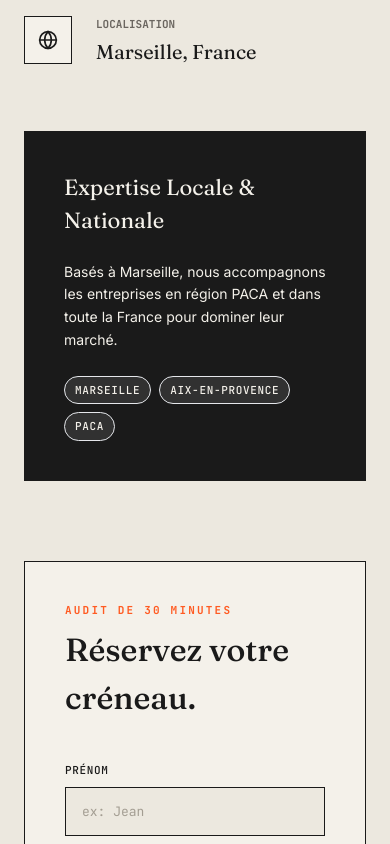
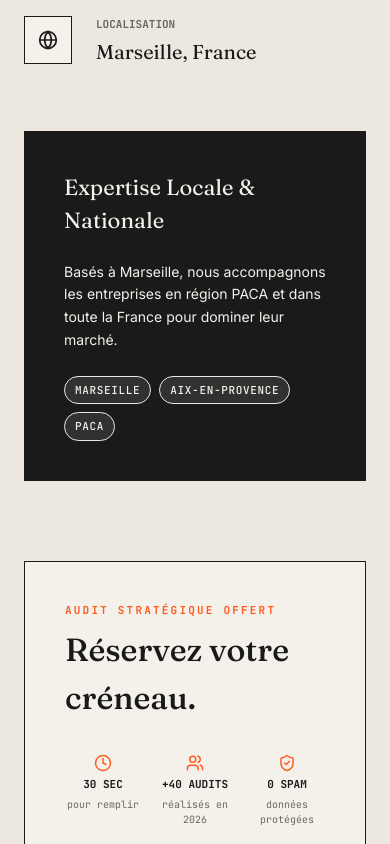
Before and after one commit to Jimmyjoe13/Nana-intelligence, a Next.js app: page /contact in a window 390 px wide. Shown: the part 1156-2000 px from the top of the page. Built offline with nearby package versions, Linux system fonts and the light colour scheme; no server answers.

Commit message:
feat(seo): optimise title tags, meta descriptions, formulaire contact et trailing slash - P0#1: Title/meta des 5 pages locales avec CTA et USP - P0#2: Refonte formulaire (reassurance, temoignage, CTA) - P0#3: trailingSlash true et canonical URLs

```diff
--- a/next.config.mjs
+++ b/next.config.mjs
@@ -1,6 +1,7 @@
 /** @type {import('next').NextConfig} */
 const nextConfig = {
   output: 'export',
+  trailingSlash: true,
   images: {
     unoptimized: true,
   },
--- a/src/app/agence-lead-generation/[slug]/page.tsx
+++ b/src/app/agence-lead-generation/[slug]/page.tsx
@@ -21,7 +21,7 @@ export async function generateMetadata({ params }: Props): Promise<Metadata> {
   return {
     title: data.metaTitle,
     description: data.metaDescription,
-    alternates: { canonical: `/agence-lead-generation/${params.slug}` },
+    alternates: { canonical: `/agence-lead-generation/${params.slug}/` },
   };
 }
 
--- a/src/app/agence-lead-generation/page.tsx
+++ b/src/app/agence-lead-generation/page.tsx
@@ -9,9 +9,9 @@ import { ArrowRight, MapPin, Sparkles } from "lucide-react";
 import Link from "next/link";
 
 export const metadata: Metadata = {
-  alternates: { canonical: "/agence-lead-generation" },
-  title: "Nos Agences de Prospection B2B | Nana Intelligence",
-  description: "Agences de prospection B2B à Marseille, Aix, Toulon & Nice. Générez un flux de RDV qualifiés en région PACA. Demandez votre audit de 30 min offert.",
+  alternates: { canonical: "/agence-lead-generation/" },
+  title: "Agences Prospection B2B en PACA — Marseille, Nice, Aix, Toulon | Audit Gratuit",
+  description: "Réseau d'agences de prospection commerciale B2B en région PACA. Cold Emailing, Scraping & Automatisation Sales pour générer vos RDV qualifiés. Résultats en 15 jours — Audit stratégique 30 min offert.",
   keywords: [
     "agence prospection commerciale b2b marseille",
     "agence prospection commerciale b2b aix en provence",
--- a/src/app/contact/ContactForm.tsx
+++ b/src/app/contact/ContactForm.tsx
@@ -4,7 +4,7 @@ import React, { useState } from "react";
 import { Button } from "@/components/ui/Button";
 import { Box } from "@/components/ui/Box";
 import { Field } from "@/components/ui/Field";
-import { ArrowRight } from "lucide-react";
+import { ArrowRight, Clock, ShieldCheck, Users } from "lucide-react";
 import { trackEvent } from "@/lib/utils";
 
 const LEAD_WEBHOOK_URL =
@@ -50,12 +50,41 @@ export default function ContactForm() {
   };
 
   return (
-    <Box id="contact-form" className="bg-cream p-10 md:p-16 flex flex-col gap-10">
+    <Box id="contact-form" className="bg-cream p-10 md:p-16 flex flex-col gap-8">
       <div className="flex flex-col gap-2">
         <span className="font-mono text-[11px] text-orange uppercase tracking-[0.2em] font-bold">
-          Audit de 30 minutes
+          Audit stratégique offert
         </span>
         <h3 className="font-display text-[32px] font-medium">Réservez votre créneau.</h3>
+      </div>
+
+      {/* Réassurance — indicateurs de confiance */}
+      <div className="grid grid-cols-3 gap-4 border-b border-ink/10 pb-6">
+        <div className="flex flex-col items-center gap-1 text-center">
+          <Clock size={18} className="text-orange" />
+          <span className="font-mono text-[11px] font-bold text-ink uppercase">30 sec</span>
+          <span className="font-mono text-[10px] text-ink-3">pour remplir</span>
+        </div>
+        <div className="flex flex-col items-center gap-1 text-center">
+          <Users size={18} className="text-orange" />
+          <span className="font-mono text-[11px] font-bold text-ink uppercase">+40 audits</span>
+          <span className="font-mono text-[10px] text-ink-3">réalisés en 2026</span>
+        </div>
+        <div className="flex flex-col items-center gap-1 text-center">
+          <ShieldCheck size={18} className="text-orange" />
+          <span className="font-mono text-[11px] font-bold text-ink uppercase">0 spam</span>
+          <span className="font-mono text-[10px] text-ink-3">données protégées</span>
+        </div>
+      </div>
+
+      {/* Micro-témoignage */}
+      <div className="bg-cream-2 border-[1.5px] border-ink/10 px-6 py-4 flex flex-col gap-2">
+        <p className="font-sans text-[13px] text-ink-2 italic leading-relaxed">
+          &quot;En 3 semaines, Nana Intelligence nous a généré 12 RDV qualifiés avec des décideurs C-Level. Le ROI a été immédiat.&quot;
+        </p>
+        <span className="font-mono text-[10px] text-ink-3 uppercase font-bold">
+          — Directeur Commercial, PME Tech Marseille
+        </span>
       </div>
 
       <form className="grid grid-cols-1 md:grid-cols-2 gap-8" onSubmit={handleSubmit}>
@@ -69,24 +98,21 @@ export default function ContactForm() {
         </div>
         <div className="md:col-span-2 flex flex-col gap-4">
           <Button type="submit" variant="primary" size="lg" className="w-full" loading={status === "sending"} icon={<ArrowRight size={18} />} trackLabel="envoyer_demande_audit" sectionId="contact_form">
-            Obtenir mon audit gratuit 30 min
+            Recevoir mon audit gratuit
           </Button>
-          <p className="mt-4 text-[12px] text-ink-3 font-sans text-center">
-            Vos informations sont sécurisées et jamais partagées.
+          <p className="text-[12px] text-ink-3 font-sans text-center">
+            Zéro engagement · Réponse sous 24h · Données jamais partagées
           </p>
           {status === "success" && (
-            <p className="mt-6 text-[12px] font-mono uppercase text-center text-orange font-bold leading-relaxed">
+            <p className="mt-4 text-[12px] font-mono uppercase text-center text-orange font-bold leading-relaxed">
               Demande envoyée ✓ On revient vers vous sous 24h.
             </p>
           )}
           {status === "error" && (
-            <p className="mt-6 text-[12px] font-mono uppercase text-center text-error font-bold leading-relaxed">
+            <p className="mt-4 text-[12px] font-mono uppercase text-center text-error font-bold leading-relaxed">
               Une erreur est survenue. Écrivez-nous à contact@nana-intelligence.fr
             </p>
           )}
-          <p className="mt-6 text-[11px] text-ink-4 font-mono uppercase text-center leading-relaxed">
-            Zéro engagement. Uniquement de la valeur ajoutée.
-          </p>
         </div>
       </form>
     </Box>
--- a/src/app/contact/page.tsx
+++ b/src/app/contact/page.tsx
@@ -7,9 +7,9 @@ import { Mail, MessageSquare, Globe } from "lucide-react";
 import ContactForm from "./ContactForm";
 
 export const metadata: Metadata = {
-  alternates: { canonical: "/contact" },
-  title: "Contact & Audit Gratuit 30 min | Nana Intelligence",
-  description: "Demandez votre audit gratuit de 30 min avec nos experts B2B à Marseille. Discutons de votre stratégie Cold Emailing, Scraping & Sales.",
+  alternates: { canonical: "/contact/" },
+  title: "Audit Gratuit 30 min — Prospection B2B | Nana Intelligence",
+  description: "Réservez votre audit stratégique gratuit de 30 min. Nos experts analysent votre potentiel de prospection B2B et vous montrent comment générer des RDV qualifiés. Réponse sous 24h.",
   keywords: [
     "contact agence lead generation",
     "audit gratuit prospection B2B",
```
Also changed, not shown: src/mocks/agencies.ts (+8 -8 lines).
